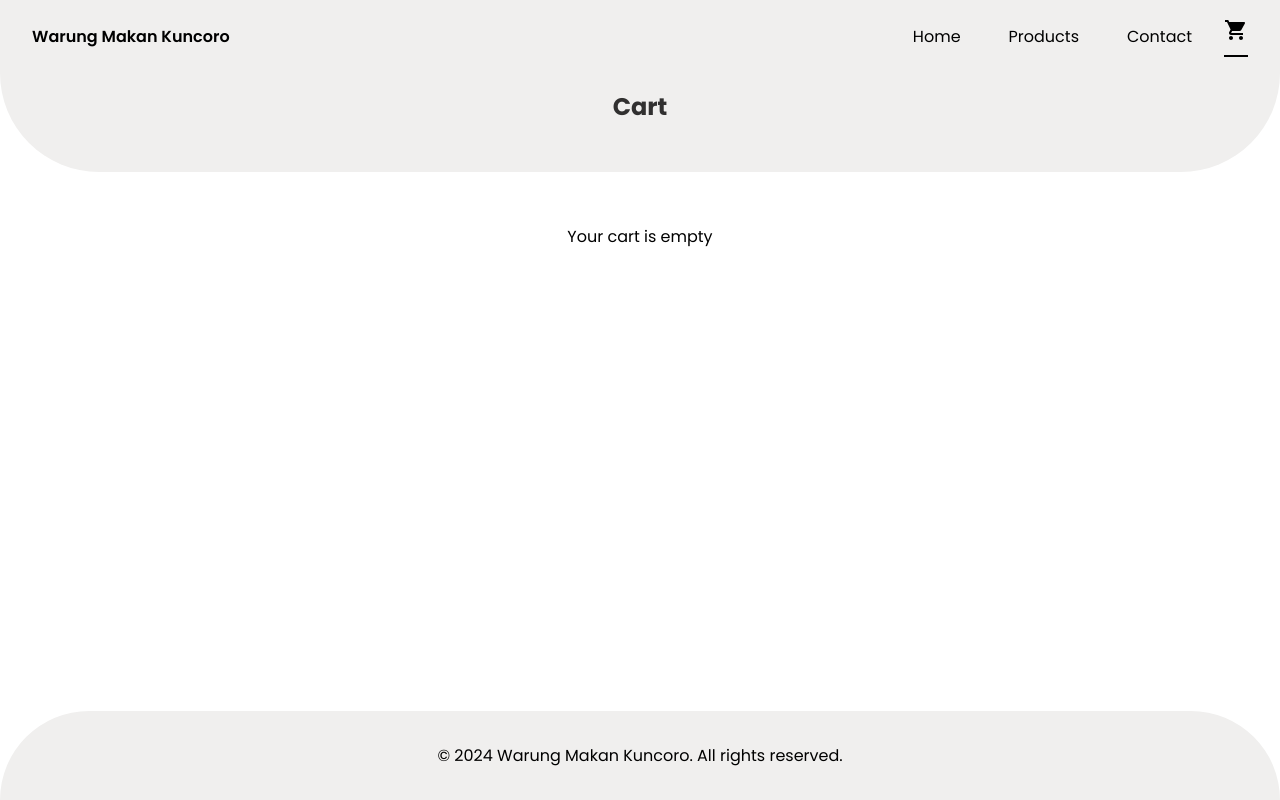
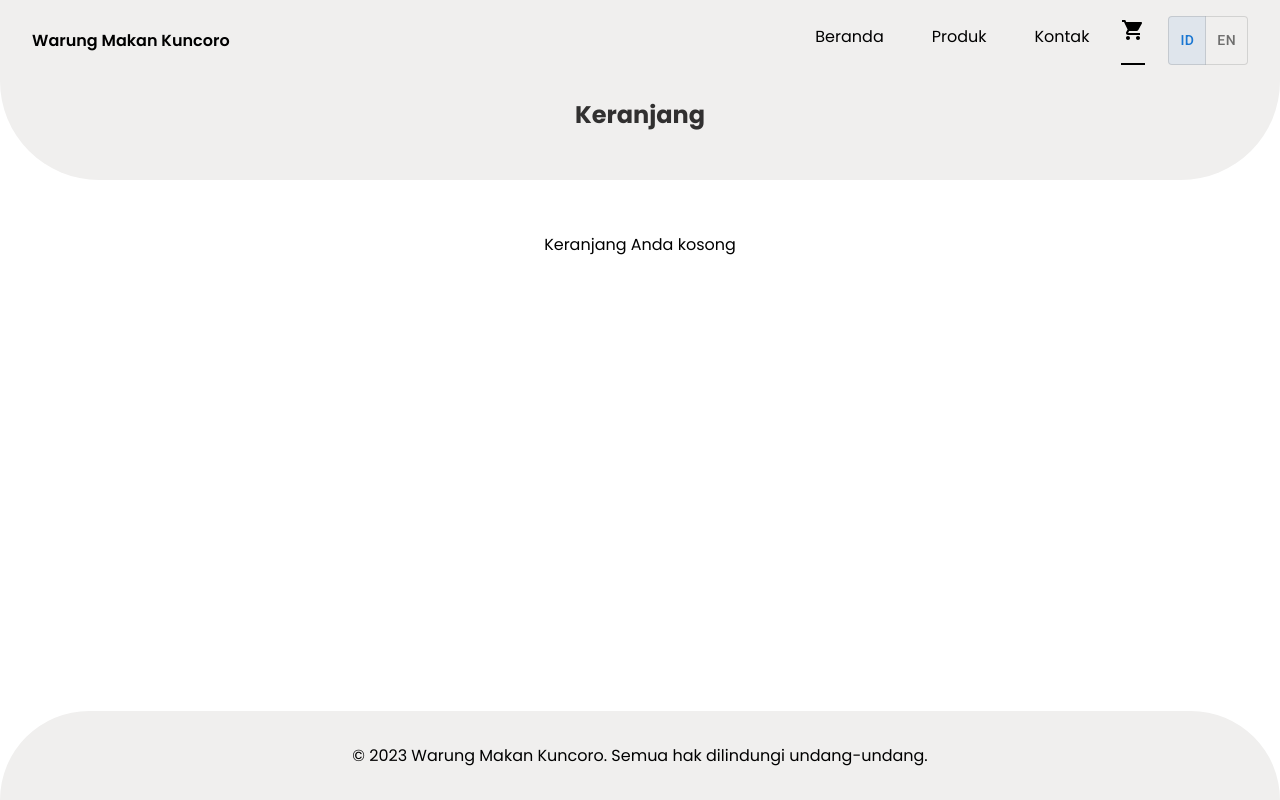
Before and after one commit to faarrelll/React-Unit-Testing-Exercise, a React (Vite) app: page /cart in a window 1280 px wide. Built offline with nearby package versions, Linux system fonts and the light colour scheme.

Commit message:
add feat to switch language

```diff
--- a/src/App.css
+++ b/src/App.css
@@ -53,6 +53,14 @@
   color: black;
   border-bottom: 2px solid black;
   text-decoration: none;
+}
+
+.nav-link-active-cart {
+  font-weight: 600;
+  color: black;
+  border-bottom: 2px solid black;
+  text-decoration: none;
+  margin-right: 7px;
 }
 
 .featured-products {
--- a/src/App.jsx
+++ b/src/App.jsx
@@ -8,9 +8,11 @@ import Contact from "./pages/Contact";
 import Cart from "./pages/Cart";
 import { Provider } from "react-redux";
 import { store } from "./redux/store";
+import { LanguageProvider } from "./context/LanguageContext";
 
 function App() {
   return (
+    <LanguageProvider>
     <Provider store={store}>
       <div className="app">
         <Navbar />
@@ -25,6 +27,7 @@ function App() {
         <Footer/>
       </div>
     </Provider>
+    </LanguageProvider>
   );
 }
 
--- a/src/components/Footer.jsx
+++ b/src/components/Footer.jsx
@@ -1,6 +1,8 @@
 import "react";
+import { useLanguage } from "../context/LanguageContext";
 
 const Footer = () => {
+  const { language, translations } = useLanguage();
   return (
     <div>
       <footer
@@ -14,7 +16,7 @@ const Footer = () => {
           position: "relative",
         }}
       >
-        <p>&copy; 2024 Warung Makan Kuncoro. All rights reserved.</p>
+        <p>{translations[language].footer}</p>
       </footer>
     </div>
   );
--- a/src/components/Navbar.jsx
+++ b/src/components/Navbar.jsx
@@ -2,10 +2,21 @@ import "react";
 import ShoppingCartIcon from "@mui/icons-material/ShoppingCart";
 import Badge from "@mui/material/Badge";
 import { NavLink } from "react-router";
-import { useSelector } from 'react-redux';
+import { useSelector } from "react-redux";
+import ToggleButton from "@mui/material/ToggleButton";
+import ToggleButtonGroup from "@mui/material/ToggleButtonGroup";
+import { useLanguage } from "../context/LanguageContext";
 
 const Navbar = () => {
-  const totalQuantity = useSelector(state => state.cart.totalQuantity);
+  const { language, setLanguage, translations } = useLanguage();
+  const totalQuantity = useSelector((state) => state.cart.totalQuantity);
+
+  const handleChange = (event, value) => {
+    if (value !== null) {
+      setLanguage(value);
+    }
+  };
+
   return (
     <nav
       style={{
@@ -20,7 +31,7 @@ const Navbar = () => {
       }}
     >
       <div className="logo" style={{ fontWeight: "600", fontSize: "1rem" }}>
-        Warung Makan Kuncoro
+        {translations[language].title}
       </div>
       <div style={{ display: "flex", gap: "1rem" }}>
         <NavLink
@@ -29,7 +40,7 @@ const Navbar = () => {
             isActive ? "nav-link-active" : "nav-link"
           }
         >
-          Home
+          {translations[language].home}
         </NavLink>
         <NavLink
           to="/products"
@@ -37,7 +48,7 @@ const Navbar = () => {
             isActive ? "nav-link-active" : "nav-link"
           }
         >
-          Products
+          {translations[language].products}
         </NavLink>
         <NavLink
           to="/contact"
@@ -45,22 +56,31 @@ const Navbar = () => {
             isActive ? "nav-link-active" : "nav-link"
           }
         >
-          Contact
+          {translations[language].contact}
         </NavLink>
         <NavLink
           to="/cart"
           className={({ isActive }) =>
-            isActive ? "nav-link-active" : "nav-link"
+            isActive ? "nav-link-active-cart" : "nav-link"
           }
         >
           <Badge color="error" badgeContent={totalQuantity}>
             <ShoppingCartIcon />
           </Badge>
         </NavLink>
+        <ToggleButtonGroup
+          color="primary"
+          value={language}
+          exclusive
+          onChange={handleChange}
+          aria-label="Platform"
+        >
+          <ToggleButton value="id">ID</ToggleButton>
+          <ToggleButton value="en">EN</ToggleButton>
+        </ToggleButtonGroup>
       </div>
     </nav>
   );
 };
 
-
 export default Navbar;
--- a/src/components/ProductModal.jsx
+++ b/src/components/ProductModal.jsx
@@ -4,6 +4,7 @@ import RemoveIcon from "@mui/icons-material/Remove";
 import Modal from "@mui/material/Modal";
 import { useDispatch } from "react-redux";
 import { addToCart } from "../redux/CartSlice";
+import { useLanguage } from "../context/LanguageContext";
 
 const ProductModal = ({
   open,
@@ -13,6 +14,7 @@ const ProductModal = ({
   onQuantityIncrease,
   onQuantityDecrease,
 }) => {
+  const { language, translations } = useLanguage();
   const dispatch = useDispatch();
 
   const handleAddToCart = () => {
@@ -91,7 +93,7 @@ const ProductModal = ({
             onClick={() => handleAddToCart(product)}
             className="add-to-cart-button"
           >
-            Add to Cart
+            {translations[language].addToCart}
           </Button>
         </div>
       </div>
--- /dev/null
+++ b/src/context/LanguageContext.jsx
@@ -0,0 +1,18 @@
+import { createContext, useState, useContext } from 'react';
+import data from './language';
+
+const LanguageContext = createContext();
+
+export const LanguageProvider = ({ children }) => {
+ const [language, setLanguage] = useState('id');
+
+ const translations = data;
+
+ return (
+   <LanguageContext.Provider value={{ language, setLanguage, translations }}>
+     {children}
+   </LanguageContext.Provider>
+ );
+};
+
+export const useLanguage = () => useContext(LanguageContext);
--- /dev/null
+++ b/src/context/language.js
@@ -0,0 +1,56 @@
+const translations = {
+  id: {
+    title: "Warung Makan Kuncoro",
+    home:  "Beranda",
+    products: "Produk",
+    contact: "Kontak",
+    hero1: "Dari dapur kami",
+    hero2: "ke meja Anda",
+    hero3: "dengan cinta",
+    homeContent: "Produk Terlaris",
+    filterAll: "Semua Kategori",
+    filterFood: "Makanan",
+    filterDrink: "Minuman",
+    filterSearch: "Cari produk...",
+    contactUs: "Hubungi Kami",
+    name: "Nama",
+    email: "Email",
+    message: "Pesan",
+    submit: "Kirim",
+    addToCart: "Tambah ke Keranjang",
+    cart: "Keranjang",
+    cartInfo: "Keranjang Anda kosong",
+    buttonRemove: "Hapus",
+    buttonCheckout: "Proses Pesanan",
+    footer: "© 2023 Warung Makan Kuncoro. Semua hak dilindungi undang-undang.",
+
+  },
+  en: {
+    title: "Kuncoro Food Stall",
+    home: "Home",
+    products: "Products",
+    contact: "Contact",
+    homeContent: "Best Seller Products",
+    hero1: "From our kitchen",
+    hero2: "to your table",
+    hero3: "with love",
+    filterAll: "All Categories",
+    filterFood: "Food",
+    filterDrink: "Drinks",
+    filterSearch: "Search products...",
+    contactUs: "Contact Us",
+    name: "Name",
+    email: "Email",
+    message: "Message",
+    submit: "Submit",
+    addToCart: "Add to Cart",
+    cart: "Cart",
+    cartInfo: "Your cart is empty",
+    buttonRemove: "Remove",
+    buttonCheckout: "Proceed to Checkout",
+    footer: "© 2023 Kuncoro Food Stall. All rights reserved.",
+
+  },
+};
+
+export default translations;
--- a/src/pages/Cart.jsx
+++ b/src/pages/Cart.jsx
@@ -1,7 +1,9 @@
 import { useSelector, useDispatch } from "react-redux";
 import { removeFromCart, updateQuantity } from "../redux/CartSlice";
+import { useLanguage } from "../context/LanguageContext";
 
 const Cart = () => {
+  const {language, translations} = useLanguage();
   const cartItems = useSelector((state) => state.cart.items);
   const dispatch = useDispatch();
 
@@ -33,12 +35,12 @@ const Cart = () => {
         }}
       >
         <h2 className="form-title" style={{ color: "rgb(49, 48, 48)" }}>
-          Cart
+          {translations[language].cart}
         </h2>
       </div>
       <div className="cart-page ">
         {cartItems.length === 0 ? (
-          <p style={{ textAlign: "center" }}>Your cart is empty</p>
+          <p style={{ textAlign: "center" }}>{translations[language].cartInfo}</p>
         ) : (
           <>
             <div className="cart-items">
@@ -75,14 +77,14 @@ const Cart = () => {
                     className="remove-button"
                     onClick={() => handleRemoveItem(item.id)}
                   >
-                    Remove
+                    {translations[language].buttonRemove}
                   </button>
                 </div>
               ))}
             </div>
             <div className="cart-summary">
               <h3>Total: Rp {calculateTotal().toLocaleString()}</h3>
-              <button className="checkout-button">Proceed to Checkout</button>
+              <button className="checkout-button">{translations[language].buttonCheckout}</button>
             </div>
           </>
         )}
--- a/src/pages/Contact.jsx
+++ b/src/pages/Contact.jsx
@@ -1,6 +1,8 @@
 import { useState } from "react";
+import { useLanguage } from "../context/LanguageContext";
 
 const Contact = () => {
+  const {language, translations} = useLanguage();
   const [formData, setFormData] = useState({
     name: "",
     email: "",
@@ -75,7 +77,7 @@ const Contact = () => {
         }}
       >
         <h2 className="form-title" style={{ color: "rgb(49, 48, 48)" }}>
-          Contact Us
+          {translations[language].contactUs}
         </h2>
       </div>
       <div style={formStyles}>
@@ -97,7 +99,7 @@ const Contact = () => {
             </div>
 
             <div className="form-group">
-              <label htmlFor="email">Email</label>
+              <label htmlFor="email">{translations[language].email}</label>
               <input
                 type="email"
                 id="email"
@@ -112,7 +114,7 @@ const Contact = () => {
             </div>
 
             <div className="form-group">
-              <label htmlFor="message">Pesan</label>
+              <label htmlFor="message">{translations[language].message}</label>
               <textarea
                 id="message"
                 name="message"
@@ -127,7 +129,7 @@ const Contact = () => {
             </div>
 
             <button type="submit" className="submit-button">
-              Kirim Pesan
+            {translations[language].contactUs}
             </button>
           </form>
         ) : (
--- a/src/pages/Home.jsx
+++ b/src/pages/Home.jsx
@@ -1,8 +1,11 @@
 import "react";
 import mainLogo from "../assets/images/bg.png";
 import products from "../data/products";
+import { useLanguage } from "../context/LanguageContext";
 
 const Home = () => {
+  const { language, translations } = useLanguage();
+
   return (
     <div>
       <section className="hero">
@@ -18,23 +21,20 @@ const Home = () => {
             padding: "2rem",
           }}
         >
-                    From our kitchen <br /> to your table <br />
-                    with love
+          {translations[language].hero1} <br /> {translations[language].hero2}
+          <br />
+          {translations[language].hero3}
         </h2>
       </section>
       <section className="featured-products">
-                <h2 style={{ color: "rgb(49, 48, 48)" }}>
-                    Best Seller Products
-                </h2>
+        <h2 style={{ color: "rgb(49, 48, 48)" }}>{translations[language].homeContent}</h2>
         <div className="product-grid">
           {products.map((i) => (
             <div key={i} className="product-card">
               <div className="image-container">
                 <img src={i.image} alt={`Product ${i.id}`} />
               </div>
-                            <h3 style={{ color: "rgb(49, 48, 48)" }}>
-                                {i.name}
-                            </h3>
+              <h3 style={{ color: "rgb(49, 48, 48)" }}>{i.name}</h3>
               <p>{`Rp. ${i.price}`}</p>
             </div>
           ))}
--- a/src/pages/Products.jsx
+++ b/src/pages/Products.jsx
@@ -1,8 +1,10 @@
 import { useState } from "react";
 import { products } from "../data/products";
 import ProductModal from "../components/ProductModal";
+import { useLanguage } from "../context/LanguageContext";
 
 const Products = () => {
+  const {language, translations} = useLanguage();
   const [productList] = useState(products);
   const [category, setCategory] = useState("All");
   const [search, setSearch] = useState("");
@@ -53,14 +55,14 @@ const Products = () => {
             onChange={(e) => setCategory(e.target.value)}
             className="filter-select"
           >
-            <option value="All">Semua Kategori</option>
-            <option value="Makanan">Makanan</option>
-            <option value="Minuman">Minuman</option>
+            <option value="All">{translations[language].filterAll}</option>
+            <option value="Makanan">{translations[language].filterFood}</option>
+            <option value="Minuman">{translations[language].filterDrink}</option>
           </select>
 
           <input
             type="text"
-            placeholder="Cari produk..."
+            placeholder= {translations[language].filterSearch}
             value={search}
             onChange={(e) => setSearch(e.target.value)}
             className="search-input"
```
Also changed, not shown: src/redux/store.js (indentation only). Lines whose indentation alone changed are shown as unchanged.
